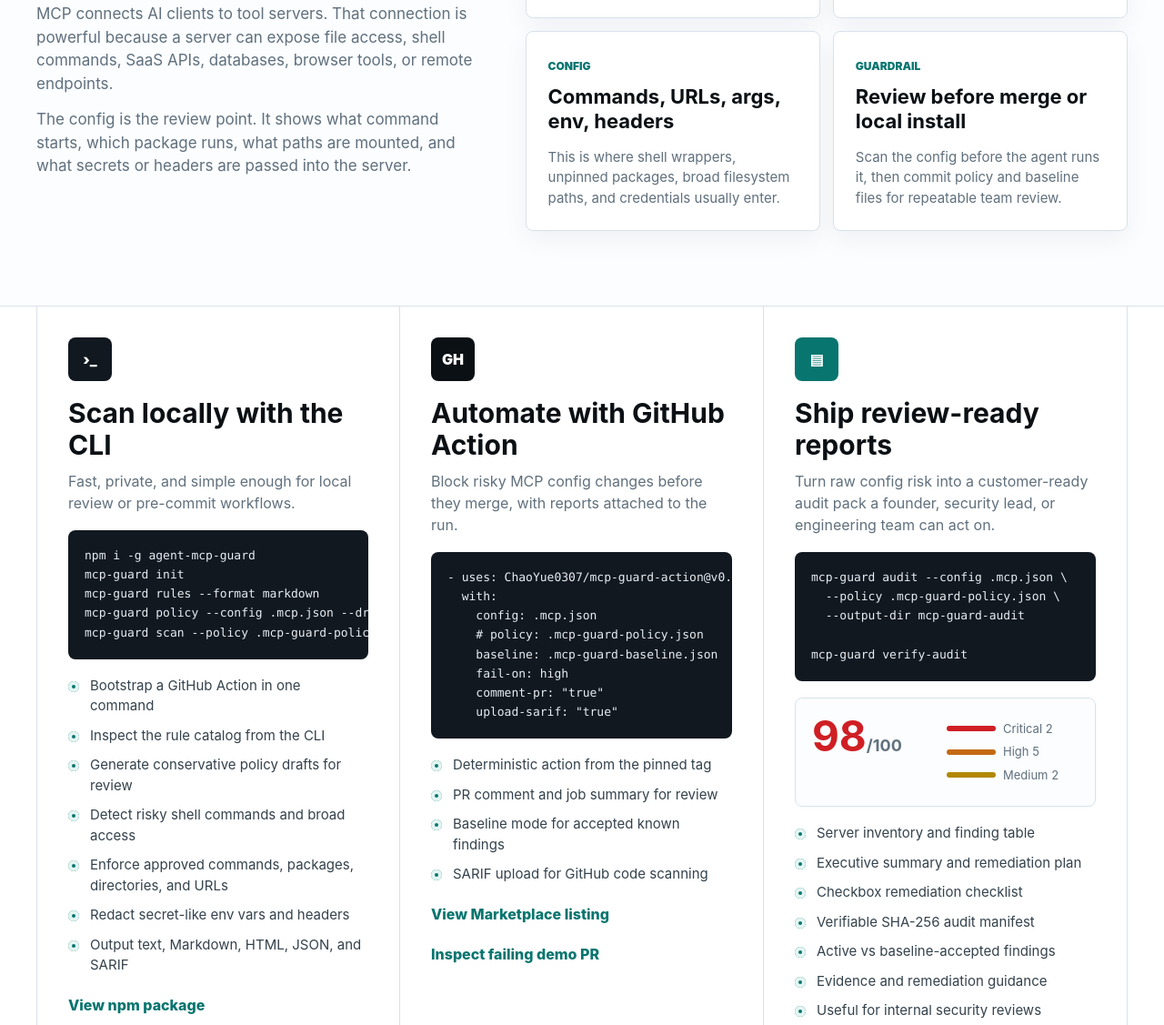
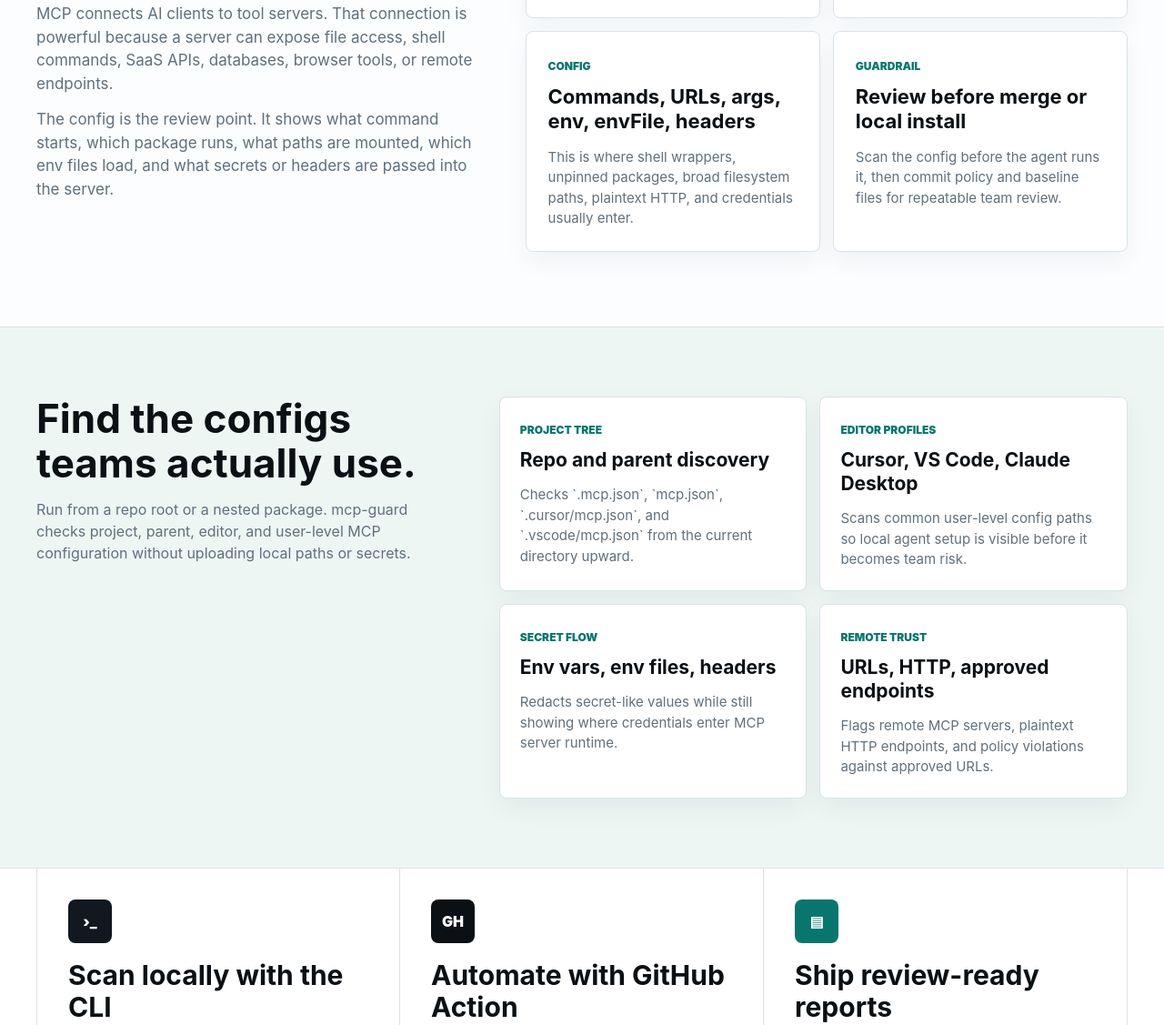
Before and after one commit to ChaoYue0307/mcp-guard, a website: page site/index.html in a window 1280 px wide. Shown: the part 1182-2309 px from the top of the page at 91% size. Drawn offline with Linux system fonts and the light colour scheme.

Commit message:
Update site coverage messaging

```diff
--- a/site/index.html
+++ b/site/index.html
@@ -4,7 +4,7 @@
     <meta charset="utf-8">
     <meta name="viewport" content="width=device-width, initial-scale=1">
     <title>mcp-guard | Secure MCP tools before agents run them</title>
-    <meta name="description" content="mcp-guard scans MCP and AI agent tool configs for risky shell access, leaked secrets, broad filesystem permissions, remote MCP endpoints, and unpinned packages.">
+    <meta name="description" content="mcp-guard scans MCP and AI agent tool configs for risky shell access, leaked secrets, env files, broad filesystem permissions, remote MCP endpoints, plaintext HTTP, and unpinned packages.">
     <meta property="og:title" content="mcp-guard">
     <meta property="og:description" content="Local-first MCP and AI agent config security scanner with CLI, GitHub Action, SARIF, HTML, and JSON reports.">
     <meta property="og:type" content="website">
@@ -19,6 +19,7 @@
       </a>
       <nav aria-label="Primary navigation">
         <a href="#mcp-basics">MCP</a>
+        <a href="#coverage">Coverage</a>
         <a href="#scan">Scan</a>
         <a href="#action">Action</a>
         <a href="#baseline">Baseline</a>
@@ -33,7 +34,7 @@
       <section class="hero">
         <div class="hero-copy">
           <h1>Secure MCP tools before agents run them.</h1>
-          <p>Local-first scanner for risky shell commands, leaked secrets, broad filesystem access, remote MCP endpoints, and unpinned packages.</p>
+          <p>Local-first scanner for risky shell commands, leaked secrets, env files, broad filesystem access, remote MCP endpoints, plaintext HTTP, and unpinned packages.</p>
           <div class="hero-actions">
             <a class="button primary" href="https://www.npmjs.com/package/agent-mcp-guard">Install CLI</a>
             <a class="button secondary" href="https://github.com/marketplace/actions/mcp-guard-mcp-security-scanner">Marketplace Action</a>
@@ -107,7 +108,7 @@
           <span class="eyebrow">MCP basics</span>
           <h2>Understand the config before an agent uses it.</h2>
           <p>MCP connects AI clients to tool servers. That connection is powerful because a server can expose file access, shell commands, SaaS APIs, databases, browser tools, or remote endpoints.</p>
-          <p>The config is the review point. It shows what command starts, which package runs, what paths are mounted, and what secrets or headers are passed into the server.</p>
+          <p>The config is the review point. It shows what command starts, which package runs, what paths are mounted, which env files load, and what secrets or headers are passed into the server.</p>
         </div>
         <div class="basics-grid" aria-label="MCP basics">
           <div class="basics-card">
@@ -122,13 +123,42 @@
           </div>
           <div class="basics-card">
             <span>Config</span>
-            <strong>Commands, URLs, args, env, headers</strong>
-            <p>This is where shell wrappers, unpinned packages, broad filesystem paths, and credentials usually enter.</p>
+            <strong>Commands, URLs, args, env, envFile, headers</strong>
+            <p>This is where shell wrappers, unpinned packages, broad filesystem paths, plaintext HTTP, and credentials usually enter.</p>
           </div>
           <div class="basics-card">
             <span>Guardrail</span>
             <strong>Review before merge or local install</strong>
             <p>Scan the config before the agent runs it, then commit policy and baseline files for repeatable team review.</p>
+          </div>
+        </div>
+      </section>
+
+      <section class="coverage" id="coverage">
+        <div class="coverage-copy">
+          <h2>Find the configs teams actually use.</h2>
+          <p>Run from a repo root or a nested package. mcp-guard checks project, parent, editor, and user-level MCP configuration without uploading local paths or secrets.</p>
+        </div>
+        <div class="coverage-grid" aria-label="MCP config coverage">
+          <div>
+            <span>Project tree</span>
+            <strong>Repo and parent discovery</strong>
+            <p>Checks `.mcp.json`, `mcp.json`, `.cursor/mcp.json`, and `.vscode/mcp.json` from the current directory upward.</p>
+          </div>
+          <div>
+            <span>Editor profiles</span>
+            <strong>Cursor, VS Code, Claude Desktop</strong>
+            <p>Scans common user-level config paths so local agent setup is visible before it becomes team risk.</p>
+          </div>
+          <div>
+            <span>Secret flow</span>
+            <strong>Env vars, env files, headers</strong>
+            <p>Redacts secret-like values while still showing where credentials enter MCP server runtime.</p>
+          </div>
+          <div>
+            <span>Remote trust</span>
+            <strong>URLs, HTTP, approved endpoints</strong>
+            <p>Flags remote MCP servers, plaintext HTTP endpoints, and policy violations against approved URLs.</p>
           </div>
         </div>
       </section>
@@ -146,8 +176,9 @@
           <ul>
             <li>Bootstrap a GitHub Action in one command</li>
             <li>Inspect the rule catalog from the CLI</li>
+            <li>Discover project, parent, Cursor, VS Code, and Claude configs</li>
             <li>Generate conservative policy drafts for review</li>
-            <li>Detect risky shell commands and broad access</li>
+            <li>Detect risky shell commands, env files, plaintext HTTP, and broad access</li>
             <li>Enforce approved commands, packages, directories, and URLs</li>
             <li>Redact secret-like env vars and headers</li>
             <li>Output text, Markdown, HTML, JSON, and SARIF</li>
--- a/site/styles.css
+++ b/site/styles.css
@@ -444,6 +444,64 @@
 }
 
 .basics-card p {
+  font-size: 15px;
+}
+
+.coverage {
+  display: grid;
+  grid-template-columns: minmax(0, .8fr) minmax(0, 1.2fr);
+  gap: 48px;
+  align-items: start;
+  padding: 76px 40px;
+  background: #eef6f4;
+  border-top: 1px solid var(--line);
+}
+
+.coverage h2 {
+  margin: 0;
+  color: var(--ink);
+  font-size: 44px;
+  line-height: 1.12;
+  letter-spacing: 0;
+}
+
+.coverage p {
+  margin: 14px 0 0;
+  color: var(--muted);
+  font-size: 16px;
+}
+
+.coverage-grid {
+  display: grid;
+  grid-template-columns: repeat(2, minmax(0, 1fr));
+  gap: 14px;
+}
+
+.coverage-grid div {
+  min-height: 176px;
+  padding: 22px;
+  background: var(--white);
+  border: 1px solid var(--line);
+  border-radius: 8px;
+  box-shadow: 0 10px 28px rgba(15, 23, 42, .05);
+}
+
+.coverage-grid span {
+  color: var(--teal);
+  font-size: 12px;
+  font-weight: 900;
+  text-transform: uppercase;
+}
+
+.coverage-grid strong {
+  display: block;
+  margin-top: 10px;
+  color: var(--ink);
+  font-size: 21px;
+  line-height: 1.25;
+}
+
+.coverage-grid p {
   font-size: 15px;
 }
 
@@ -1039,6 +1097,7 @@
 
   .workflows,
   .mcp-basics,
+  .coverage,
   .reports,
   .baseline-section,
   .e2e-proof,
@@ -1075,6 +1134,7 @@
   .hero,
   .workflows,
   .mcp-basics,
+  .coverage,
   .reports,
   .baseline-section,
   .e2e-proof,
@@ -1155,6 +1215,7 @@
   }
 
   .mcp-basics h2,
+  .coverage h2,
   .reports h2,
   .baseline-copy h2,
   .e2e-proof h2,
@@ -1168,6 +1229,10 @@
   }
 
   .basics-grid {
+    grid-template-columns: 1fr;
+  }
+
+  .coverage-grid {
     grid-template-columns: 1fr;
   }
 
```
